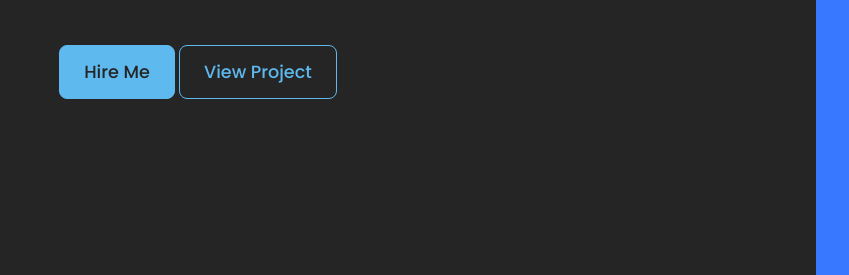
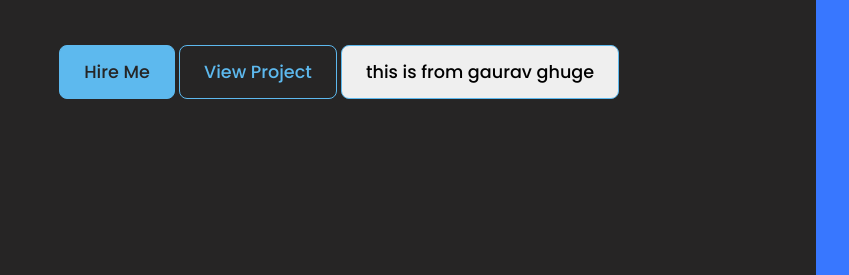
Before and after one commit to Shubham-Nirmal/form-page, a plain HTML site: page index.html in a window 1280 px wide. Shown: the part 469-744 px from the top of the page, 80-929 px from the left. Drawn offline with Linux system fonts and the light colour scheme.

Commit message:
add a button

```diff
--- a/index.html
+++ b/index.html
@@ -43,6 +43,7 @@
              <div class="btn-container">
               <button> Hire Me</button>
               <button> View Project </button>
+              <button>this is from gaurav ghuge</button>
 
      </div>
 
```
